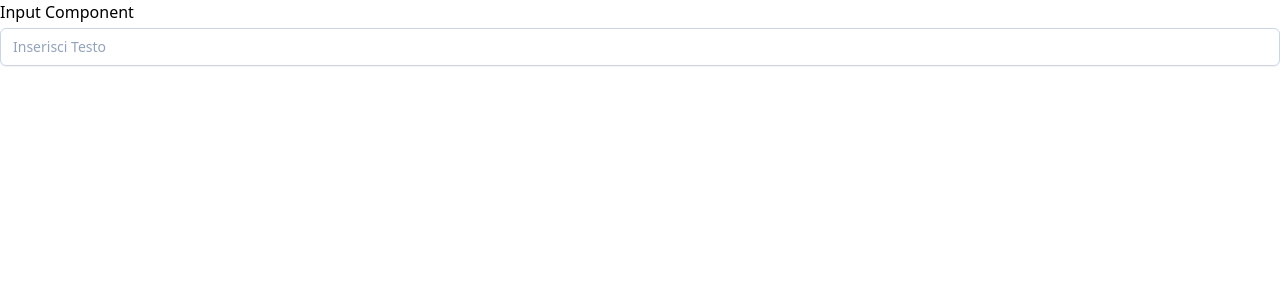
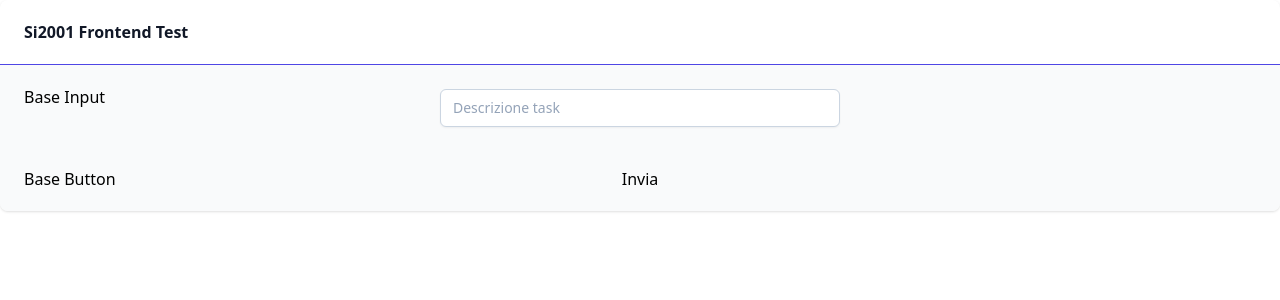
Before and after one commit to Mattia471/todo-list-vue-ts, a Vue app: page / in a window 1280 px wide. Shown: the top 300 px of the page. Built offline with nearby package versions, Linux system fonts and the light colour scheme.

Commit message:
created BaseButton.vue

```diff
--- a/index.html
+++ b/index.html
@@ -4,7 +4,7 @@
     <meta charset="UTF-8" />
     <link rel="icon" type="image/svg+xml" href="/vite.svg" />
     <meta name="viewport" content="width=device-width, initial-scale=1.0" />
-    <title>Vite + Vue + TS</title>
+    <title>TO-DO LIST</title>
   </head>
   <body>
     <div id="app"></div>
--- /dev/null
+++ b/src/components/BaseButton.vue
@@ -0,0 +1,34 @@
+<script setup lang="ts">
+import {defineProps, onBeforeUpdate, onMounted, reactive, watch} from "vue";
+
+onBeforeUpdate(() => {
+  switch (props.type.toUpperCase()) {
+    case "SOLID":
+      reactiveData.class = "px-3 py-2 text-sm font-semibold text-white bg-indigo-600 shadow-sm hover:bg-indigo-700 focus-visible:outline focus-visible:outline-2 focus-visible:outline-offset-2 focus-visible:outline-indigo-600";
+      break;
+    case "OUTLINE":
+      reactiveData.class = "outline px-3 py-2 text-sm font-semibold text-indigo-600 bg-white border border-indigo-600 shadow-sm hover:bg-indigo-50 focus-visible:outline focus-visible:outline-2 focus-visible:outline-offset-2 focus-visible:outline-indigo-600";
+      break;
+    case "TEXT":
+      reactiveData.class = "text px-3 py-2 text-sm font-semibold text-indigo-600 bg-white shadow-sm hover:bg-indigo-50 focus-visible:outline focus-visible:outline-2 focus-visible:outline-offset-2 focus-visible:outline-indigo-600";
+      break;
+    default:
+      reactiveData.class = "px-3 py-2 text-sm font-semibold text-white bg-indigo-600 shadow-sm hover:bg-indigo-700 focus-visible:outline focus-visible:outline-2 focus-visible:outline-offset-2 focus-visible:outline-indigo-600";
+      break
+  }
+});
+
+const props = defineProps<{
+  type: string;
+  disabled: boolean;
+}>();
+const reactiveData = reactive({
+  class: ""
+});
+</script>
+
+<template>
+  <button type="button" :class="reactiveData.class" :disabled="props.disabled">
+    <slot name="label"></slot>
+  </button>
+</template>
--- a/src/components/BaseInput.vue
+++ b/src/components/BaseInput.vue
@@ -5,15 +5,24 @@ const props = defineProps<{
   placeholder: string;
   content: string;
 }>();
+
 const reactiveData = reactive({
   content: ""
 });
+
+//emit un evento con il nome di "get:content"
+const emit = defineEmits(["get:content"]);
+
+//funzione che emette l'evento "get:content" con il valore di reactiveData.content
+const emitContent = () => {
+  emit("get:content", reactiveData.content);
+}
 </script>
 
 <template>
-  {{reactiveData.content}}
   <input type="text"
          class="mt-1 px-3 py-2 bg-white border shadow-sm border-slate-300 placeholder-slate-400 focus:outline-none focus:border-sky-500 focus:ring-sky-500 block w-full rounded-md sm:text-sm focus:ring-1"
          :placeholder="props.placeholder"
-         v-model="reactiveData.content">
+         v-model="reactiveData.content"
+         @input="emitContent">
 </template>
--- a/src/pages/HelloWorld.vue
+++ b/src/pages/HelloWorld.vue
@@ -1,8 +1,39 @@
 <script setup lang="ts">
 import BaseInput from "../components/BaseInput.vue";
+import BaseButton from "../components/BaseButton.vue";
+import {reactive} from "vue";
+
+const reactiveData = reactive({
+  typeButton: ""
+});
+//ottiengo il valore dall emit di BaseInput.vue
+const onInput = (value: string) => {
+  reactiveData.typeButton = value;
+}
 </script>
 
 <template>
-  <h1>Input Component</h1>
-  <base-input placeholder="Inserisci Testo"></base-input>
+  <div class="container mx-auto">
+    <div class="overflow-hidden shadow sm:rounded-lg">
+      <div class="px-4 py-5 sm:px-6">
+        <h3 class="text-base font-semibold leading-6 text-gray-900">Si2001 Frontend Test</h3>
+      </div>
+      <div class="border-t border-indigo-600">
+        <dl>
+          <div class="bg-gray-50 px-4 py-5 sm:grid sm:grid-cols-3 sm:gap-4 sm:px-6">
+            <h1>Base Input</h1>
+            <base-input placeholder="Descrizione task" @get:content="onInput"></base-input>
+          </div>
+          <div class="bg-gray-50 px-4 py-5 sm:grid sm:grid-cols-3 sm:gap-4 sm:px-6">
+            <h1>Base Button</h1>
+            <base-button :type="'solid'">
+              <template #label>
+                Invia
+              </template>
+            </base-button>
+          </div>
+        </dl>
+      </div>
+    </div>
+  </div>
 </template>
```
